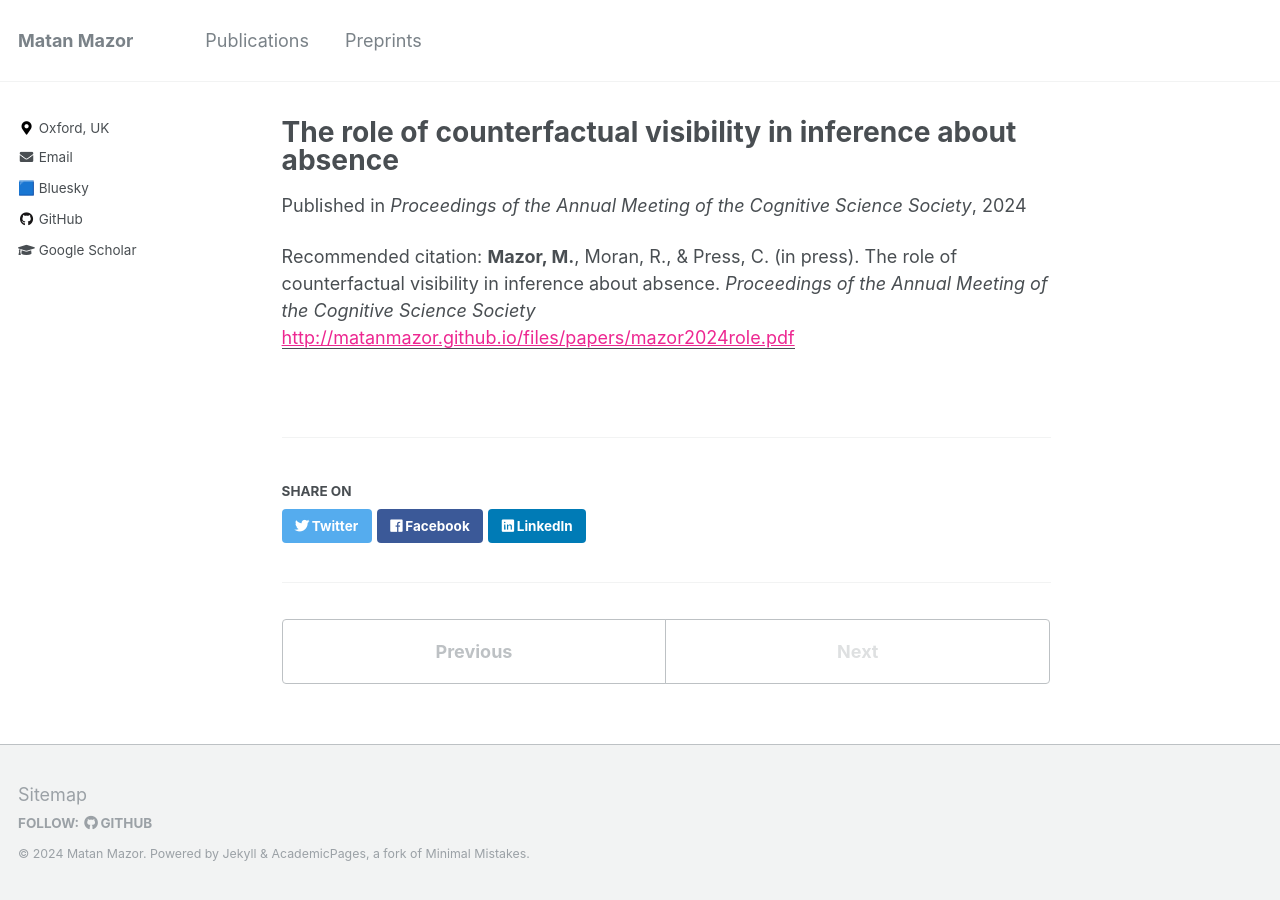
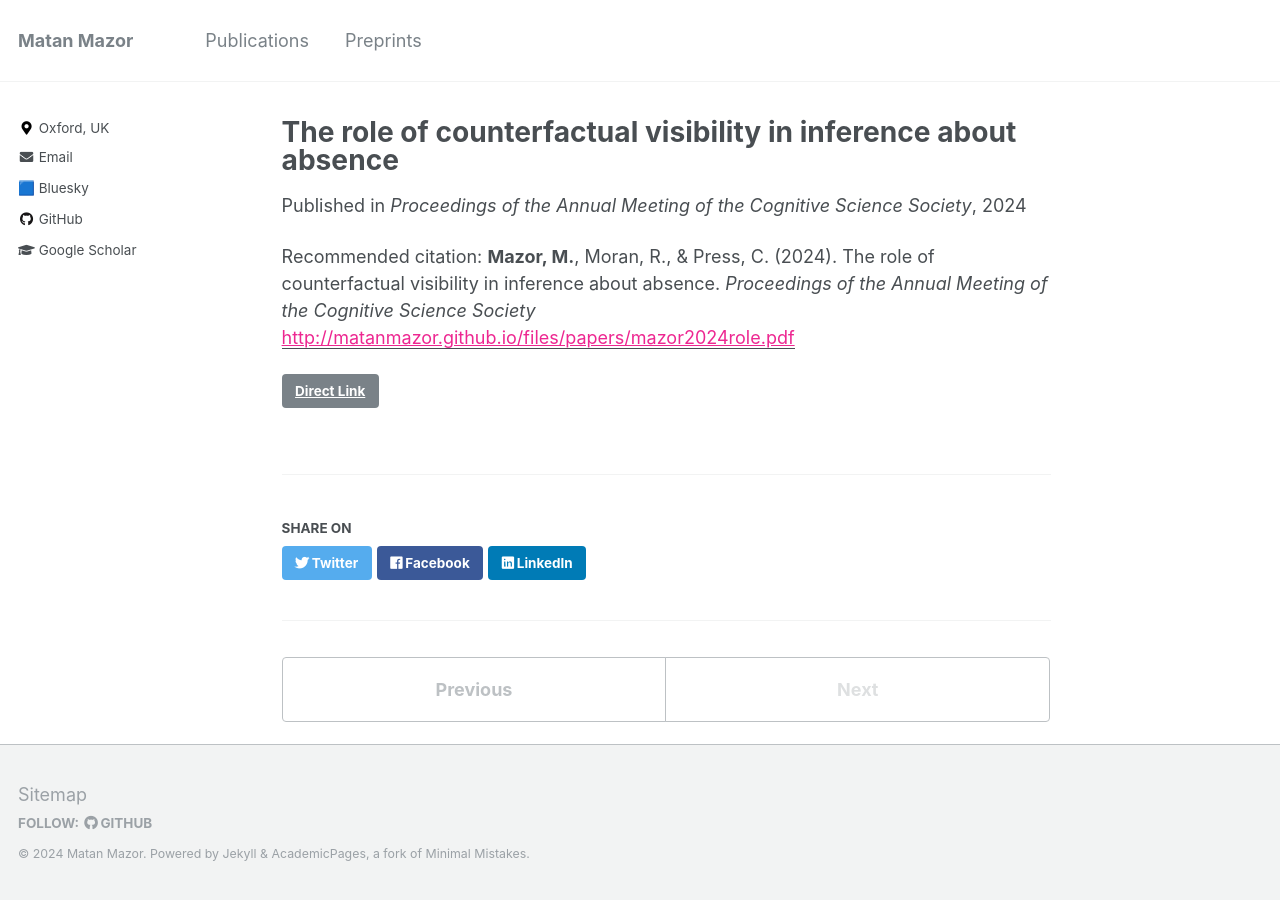
Before and after one commit to matanmazor/matanmazor.github.io, a Jekyll site: the page built from _publications/2024-05-10-counterfactual-visibility.md, in a window 1280 px wide. Built offline with Jekyll 4.4.1, drawn with Linux system fonts in a browser that asks for light colours.

Commit message:
cogsci paper link

```diff
--- a/_publications/2024-05-10-counterfactual-visibility.md
+++ b/_publications/2024-05-10-counterfactual-visibility.md
@@ -6,7 +6,8 @@ date: 2024-05-10
 venue: 'Proceedings of the Annual Meeting of the Cognitive Science Society'
 github: 'https://github.com/matanmazor/counterfactualvisibility'
 paperurl: 'http://matanmazor.github.io/files/papers/mazor2024role.pdf'
+link: 'https://escholarship.org/uc/item/4352x5v1'
 summary_paragraph: >
   In near-threshold perceptual detection tasks, participants' task is to decide whether a faint stimulus is present or absent in a display. Current computational models describe the decision process underlying detection decisions as symmetric, as if participants report presence once the stimulus is sufficiently visible, and absence once its absence is sufficiently visible. Together with [Rani](https://www.qmul.ac.uk/sbbs/staff/rani-moran.html) and [Clare](https://profiles.ucl.ac.uk/6628-clare-press), we used an occlusion manipulation to show that this description is inaccurate. While decisions about presence depend on the visibility of stimuli, decisions about absence depend not on the visibility of their absence, but on counterfactual visibility: beliefs about the visibility of stimuli that are not in fact there.
-citation: '<b>Mazor, M.</b>, Moran, R., & Press, C. (in press). The role of counterfactual visibility in inference about absence. <i>Proceedings of the Annual Meeting of the Cognitive Science Society</i>'
+citation: '<b>Mazor, M.</b>, Moran, R., & Press, C. (2024). The role of counterfactual visibility in inference about absence. <i>Proceedings of the Annual Meeting of the Cognitive Science Society</i>'
 ---
```
